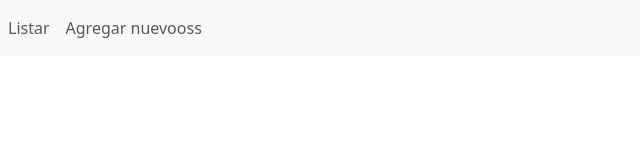
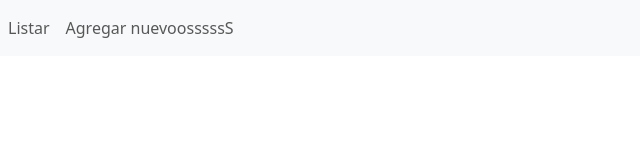
Before and after one commit to alexisalderete/crud-react, a React (Vite) app: page / in a window 1280 px wide. Shown: the top 160 px of the page, without its empty margins (0-640 px from the left). Built offline with nearby package versions, Linux system fonts and the light colour scheme.

Commit message:
no importante

```diff
--- a/src/App.jsx
+++ b/src/App.jsx
@@ -16,7 +16,7 @@ function App() {
             Listar
           </Link>
           <Link className="nav-item nav-link" to={"/new-empleados"}>
-            Agregar nuevooss
+            Agregar nuevoosssssS
           </Link>
         </div>
       </nav>
```
